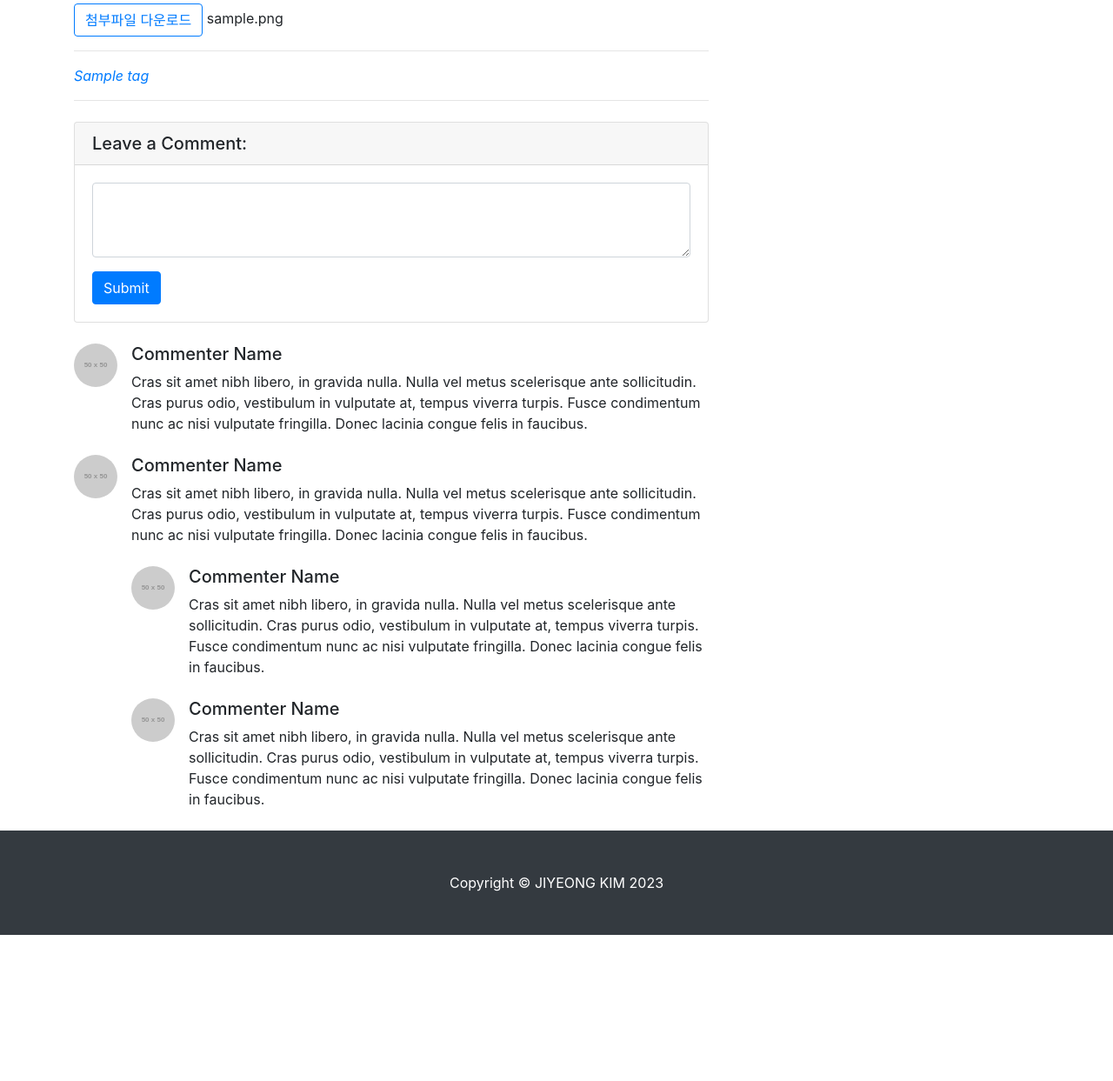
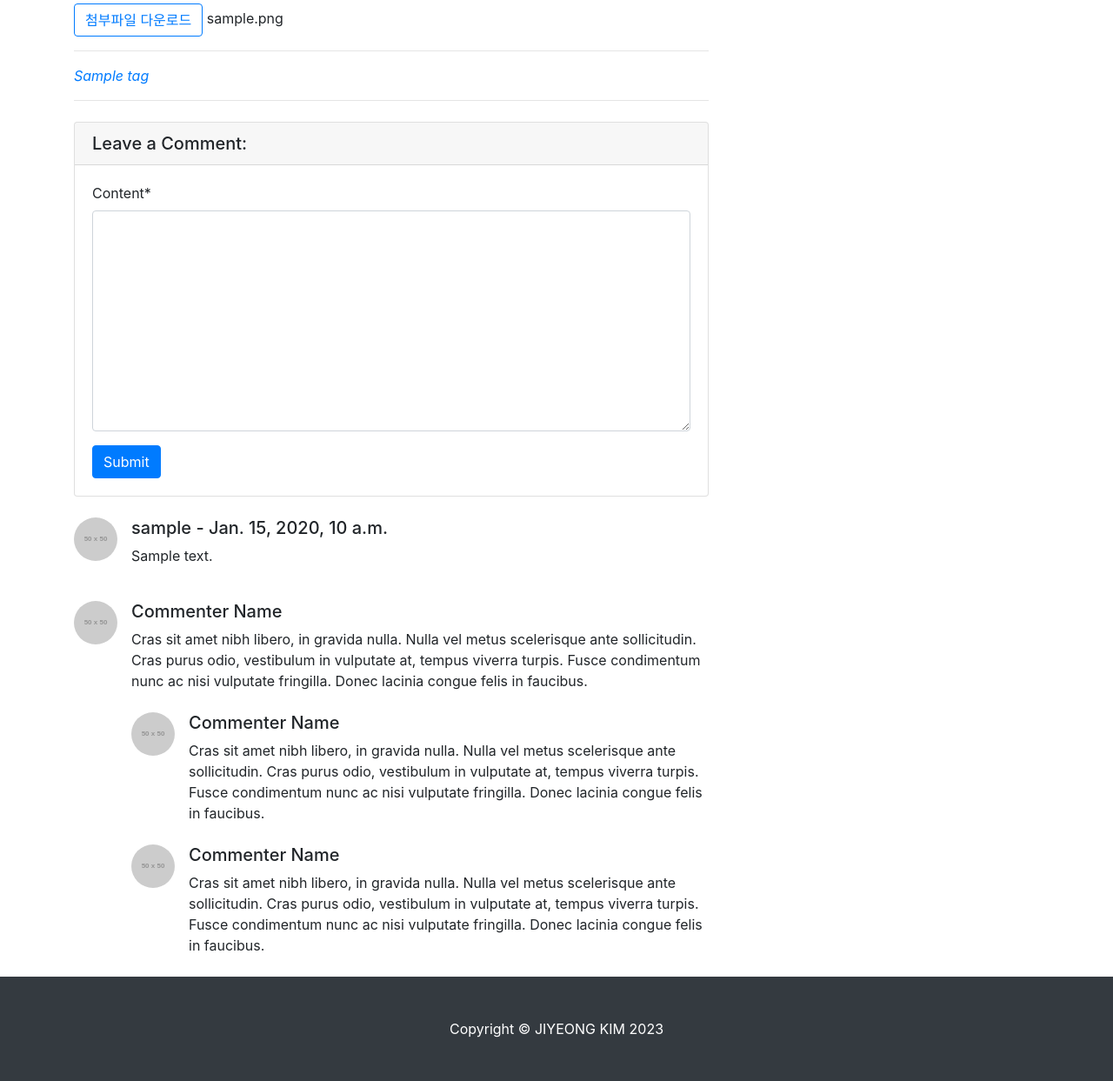
Before and after one commit to famo1245/CloudProgramming2023_Young, a Django app: page /blog/1/ in a window 1280 px wide. Shown: the part 625-1868 px from the top of the page at 87% size. Before the commit the page ends 1700 px from the top, so only its background shows below. Run offline with Django 4.2, Linux system fonts and the light colour scheme; tables that the repository leaves empty hold one stand-in row (values such as "Sample post"); grey boxes marked "Sample" are stand-in pictures; grey boxes labelled with a size stand in for pictures from a placeholder-image service; some libraries are stand-ins or nearby versions.

Commit message:
댓글 관련 기능 추가

```diff
--- a/django_project/blog/admin.py
+++ b/django_project/blog/admin.py
@@ -1,8 +1,9 @@
 from django.contrib import admin
 from markdownx.admin import MarkdownxModelAdmin
-from .models import Post, Category, Tag
+from .models import Post, Category, Tag, Comment
 
 admin.site.register(Post, MarkdownxModelAdmin) # admin에 post를 관리하는 사이트를 추가
+admin.site.register(Comment)
 
 
 class CategoryAdmin(admin.ModelAdmin):
--- /dev/null
+++ b/django_project/blog/forms.py
@@ -0,0 +1,9 @@
+from django import forms
+
+from .models import Comment
+
+
+class CommentForm(forms.ModelForm):
+    class Meta:
+        model = Comment
+        fields = ['content', ]
--- a/django_project/blog/models.py
+++ b/django_project/blog/models.py
@@ -44,7 +44,7 @@ class Post(models.Model):
     created_at = models.DateTimeField(auto_now_add=True)
     updated_at = models.DateTimeField(auto_now=True)
 
-    # override 해서 custom 객체로도 사용 가능, call back 함수를 통채로 넘겨줌
+    # override 해서 custom 객체로도 사용 가능, call back 함수를 통채로 넘겨줌, 일대다 관계
     author = models.ForeignKey(User, on_delete=models.CASCADE, null=False)
 
     # category
@@ -68,3 +68,19 @@ class Post(models.Model):
 
     def get_content_markdown(self):
         return markdown(self.content)
+
+
+class Comment(models.Model):
+    post = models.ForeignKey(Post, on_delete=models.CASCADE)
+    author = models.ForeignKey(User, on_delete=models.CASCADE)
+    # markdown 알아서 해라
+    content = models.TextField()
+
+    created_at = models.DateTimeField(auto_now_add=True)
+    updated_at = models.DateTimeField(auto_now=True)
+
+    def __str__(self):
+        return f'{self.author} - {self.content}'
+
+    def get_absolute_url(self):
+        return f'{self.post.get_absolute_url()}#comment-{self.pk}'
--- a/django_project/blog/templates/blog/post_detail.html
+++ b/django_project/blog/templates/blog/post_detail.html
@@ -1,4 +1,5 @@
 {% extends 'blog/base_detail.html' %}
+{% load crispy_forms_tags %}
 
 {% block main_area %}
     <div class="col-lg-8">
@@ -62,9 +63,9 @@
         <div class="card my-4">
             <h5 class="card-header">Leave a Comment:</h5>
             <div class="card-body">
-                <form>
+                <form method="POST" action="{{ post.get_absolute_url }}add_comment/"> {% csrf_token %}
                     <div class="form-group">
-                        <textarea class="form-control" rows="3"></textarea>
+                        {{ comment_form | crispy }}
                     </div>
                     <button type="submit" class="btn btn-primary">Submit</button>
                 </form>
@@ -72,17 +73,18 @@
         </div>
 
         <!-- Single Comment -->
-        <div class="media mb-4">
+        {% if post.comment_set.exists %}
+            {% for comment in post.comment_set.iterator %}
+                <div class="media mb-4" id="comment-{{ comment.pk }}">
                     <img class="d-flex mr-3 rounded-circle" src="http://placehold.it/50x50" alt="">
                     <div class="media-body">
-                <h5 class="mt-0">Commenter Name</h5>
-                Cras sit amet nibh libero, in gravida nulla. Nulla vel metus scelerisque ante sollicitudin. Cras purus
-                odio,
-                vestibulum in vulputate at, tempus viverra turpis. Fusce condimentum nunc ac nisi vulputate fringilla.
-                Donec
-                lacinia congue felis in faucibus.
+                        <h5 class="mt-0">{{ comment.author }} - {{ comment.created_at }}</h5>
+                        <p>{{ comment.content }}</p>
                     </div>
                 </div>
+            {% endfor %}
+        {% endif %}
+
 
         <!-- Comment with nested comments -->
         <div class="media mb-4">
--- a/django_project/blog/templates/blog/post_update.html
+++ b/django_project/blog/templates/blog/post_update.html
@@ -1,10 +1,11 @@
 {% extends 'blog/base.html' %}
+{% load crispy_forms_tags %}
 
 {% block main_area %}
     <h1>글 업데이트하기</h1>
     <form method="POST" enctype="multipart/form-data"> {% csrf_token %}
     <table>
-        {{ form }}
+        {{ form | crispy }}
     </table>
     <button type="submit">수정하기</button>
     </form>
--- a/django_project/blog/urls.py
+++ b/django_project/blog/urls.py
@@ -7,6 +7,7 @@ urlpatterns = [
     path('create_post/', views.PostCreate.as_view()),
     path('update_post/<int:pk>', views.PostUpdate.as_view()),
     path('<int:pk>/', views.PostDetail.as_view()),
+    path('<int:pk>/add_comment/', views.add_comment),
     path('category/<str:slug>/', views.categories_page),
     path('tag/<str:slug>/', views.tag_page),
 ]
--- a/django_project/blog/views.py
+++ b/django_project/blog/views.py
@@ -2,6 +2,7 @@ from django.contrib.auth.mixins import LoginRequiredMixin, UserPassesTestMixin
 from django.shortcuts import render, redirect
 from django.views.generic import ListView, DetailView, CreateView, UpdateView
 
+from .forms import CommentForm
 from .models import Post, Category, Tag
 
 
@@ -61,6 +62,7 @@ class PostDetail(DetailView):
         context = super(PostDetail, self).get_context_data()
         context['categories'] = Category.objects.all()
         context['no_category_count'] = Post.objects.filter(category=None).count()
+        context['comment_form'] = CommentForm
 
         return context
 
@@ -93,3 +95,20 @@ def tag_page(request, slug):
         'no_category_count': Post.objects.filter(category=None).count()
     }
     return render(request, 'blog/post_list.html', context)
+
+
+def add_comment(request, pk):
+    if not request.user.is_authenticated:
+        raise PermissionError
+
+    if request.method == 'POST':
+        post = Post.objects.get(pk=pk)
+        comment_form = CommentForm(request.POST)
+        comment_temp = comment_form.save(commit=False)  # db에 저장하지 않고 comment 객체를 만듦
+        comment_temp.post = post
+        comment_temp.author = request.user
+        comment_temp.save()
+
+        return redirect(post.get_absolute_url())
+    else:
+        raise PermissionError
```
Also changed, not shown: django_project/single_pages/templates/single_pages/main.html (+9 -1 lines), django_project/single_pages/views.py (+8 -2 lines). Lines whose indentation alone changed are shown as unchanged.
